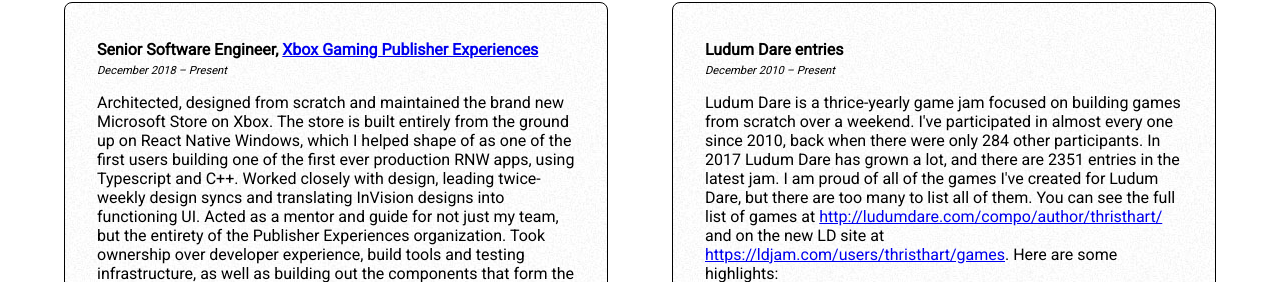
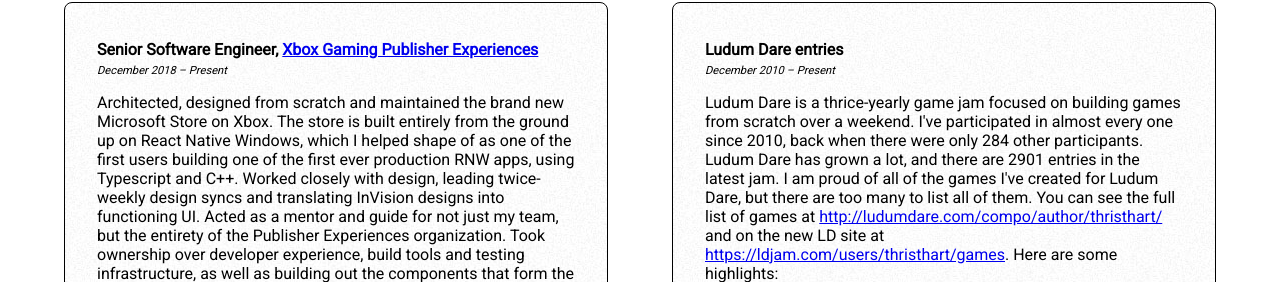
Before and after one commit to Thristhart/website, a website: page src/resume.html in a window 1280 px wide. Shown: the part 518-800 px from the top of the page. Drawn offline with Linux system fonts and the light colour scheme.

Commit message:
update LD stats

```diff
--- a/src/resume.html
+++ b/src/resume.html
@@ -120,11 +120,10 @@
           <p class="description">
             Ludum Dare is a thrice-yearly game jam focused on building games
             from scratch over a weekend. I've participated in almost every one
-            since 2010, back when there were only 284 other participants. In
-            2017 Ludum Dare has grown a lot, and there are 2351 entries in the
-            latest jam. I am proud of all of the games I've created for Ludum
-            Dare, but there are too many to list all of them. You can see the
-            full list of games at
+            since 2010, back when there were only 284 other participants. Ludum Dare has grown a lot,
+            and there are 2901 entries in the latest jam. I am proud of all of the games
+            I've created for Ludum Dare, but there are too many to list all of them.
+            You can see the full list of games at
             <a href="http://ludumdare.com/compo/author/thristhart/"
               >http://ludumdare.com/compo/author/thristhart/</a
             >
```
